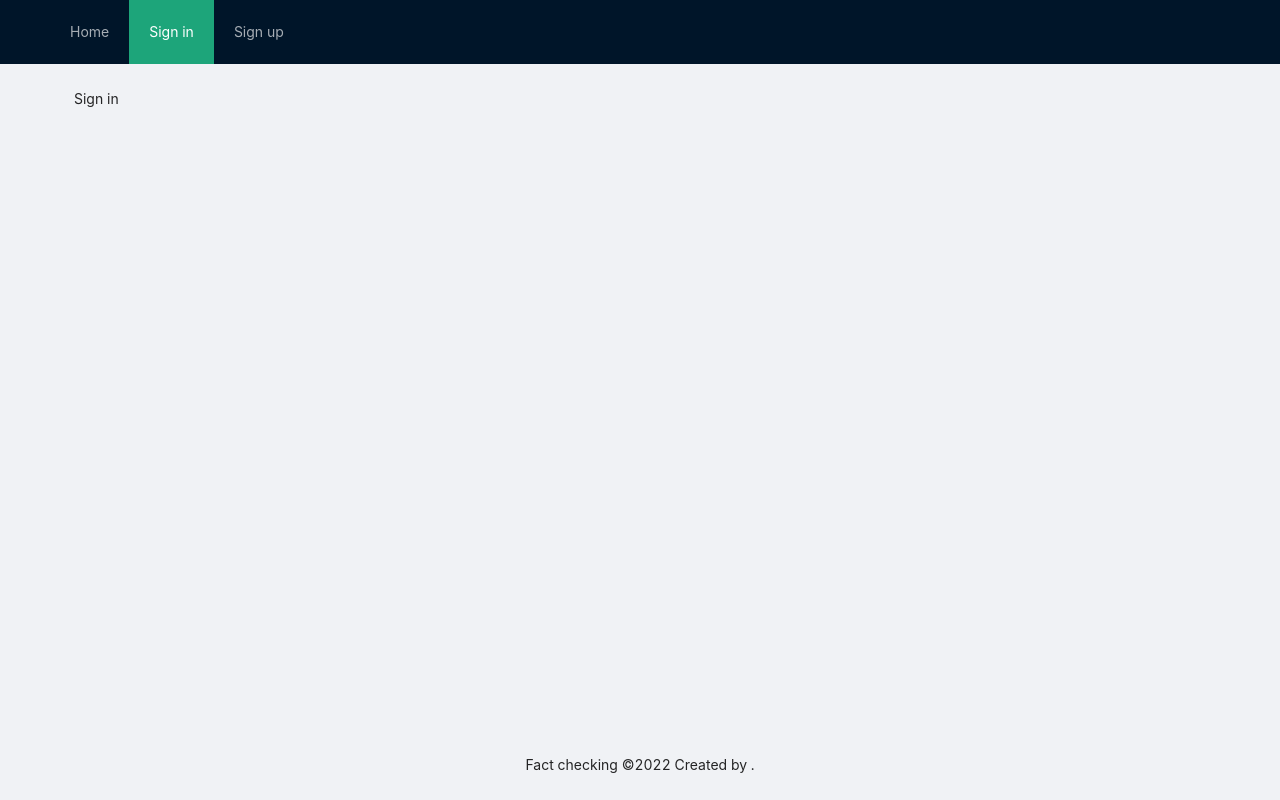
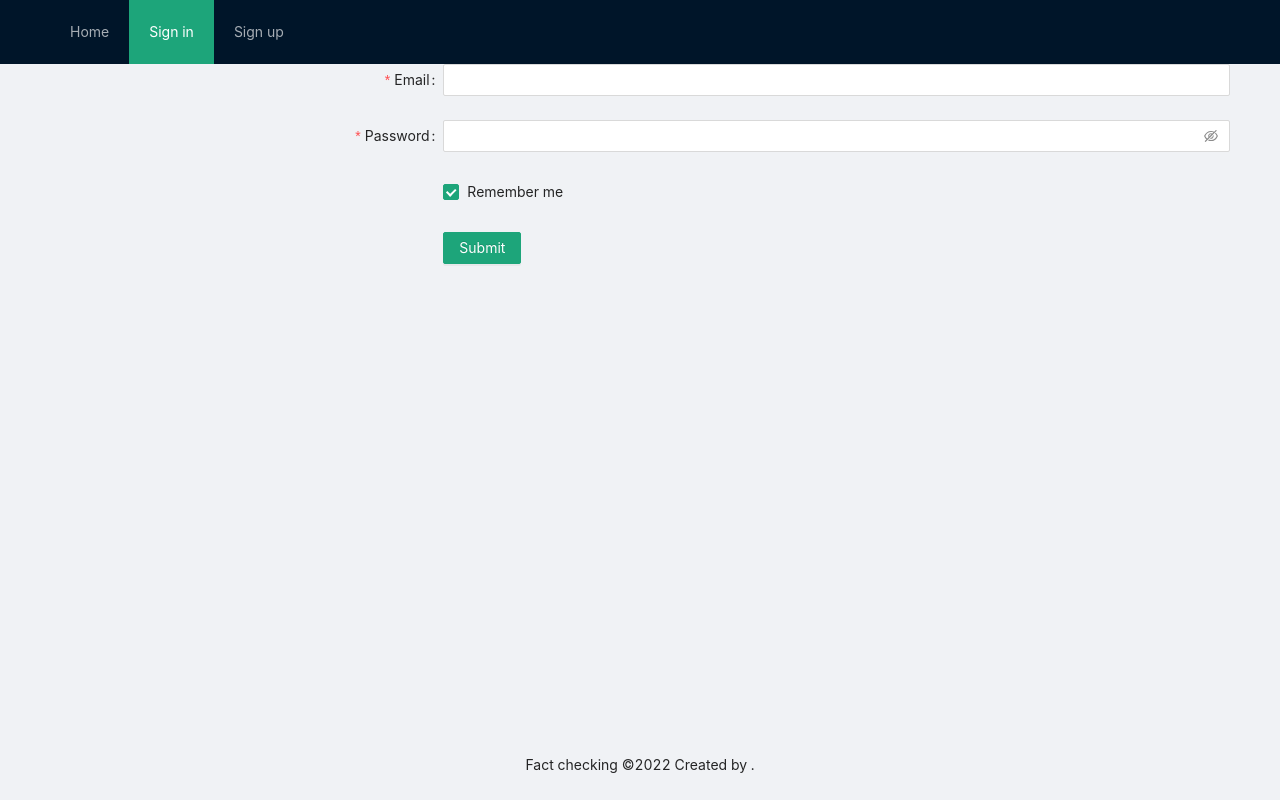
Before and after one commit to aic-factcheck/fact_checking_fe, a React (Create React App) app: page /sign-in in a window 1280 px wide. Built offline with nearby package versions, Linux system fonts and the light colour scheme; no server answers.

Commit message:
implemented sign-in

```diff
--- a/src/App.js
+++ b/src/App.js
@@ -5,6 +5,7 @@ import {
   Routes,
   Route,
 } from 'react-router-dom';
+import { RecoilRoot } from 'recoil';
 
 import './App.less';
 import Home from './layouts/Home';
@@ -12,11 +13,11 @@ import Header from './layouts/Header';
 import Footer from './layouts/Footer';
 import SignIn from './layouts/authentication/sign-in';
 import SignUp from './layouts/authentication/sign-up';
-
 // const { Content } = Layout;
 
 function App() {
   return (
+    <RecoilRoot>
       <BrowserRouter>
         <Layout style={{ minHeight: '100vh' }}>
           <Header />
@@ -28,6 +29,7 @@ function App() {
           <Footer />
         </Layout>
       </BrowserRouter>
+    </RecoilRoot>
   );
 }
 
--- a/src/_actions/user.actions.js
+++ b/src/_actions/user.actions.js
@@ -1,9 +1,10 @@
 import { useSetRecoilState } from 'recoil';
+import { message } from 'antd';
 // import { history } from '_helpers/history';
-import authAtom from 'src/_state/auth';
-import usersAtom from 'src/_state/users';
+import authAtom from '../_state/auth';
+import usersAtom from '../_state/users';
 
-import useFetchWrapper from 'src/_helpers/fetch_wrapper';
+import useFetchWrapper from '../_helpers/fetch_wrapper';
 
 // import  { Redirect } from 'react-router-dom'
 
@@ -18,8 +19,11 @@ export default function useUserActions() {
       .then((user) => {
         const saveUser = {
           data: user.user,
-          token: user.token.accessToken,
+          token: user.token,
+          at: user.token.accessToken,
         };
+
+        console.log(user);
 
         // store user details and jwt token in local storage
         // to keep user logged in between page refreshes
@@ -30,28 +34,11 @@ export default function useUserActions() {
         // const { from } = history.location.state || { from: { pathname: '/' } };
         // history.push('/collections');
         window.location.reload(false);
+      })
+      .catch((error) => {
+        message.error(error);
       });
   }
-
-  // function tokenLogin(ownedMints) {
-  //     return fetchWrapper.post(`${baseUrl}/auth/nftlogin`, { mints: ownedMints })
-  //     .then(user => {
-  //         const saveUser = {
-  //             // data: user.user,
-  //             token: user.token.accessToken,
-  //         }
-  //         console.log(user);
-  //         // store user details and jwt token in local storage t
-  // o keep user logged in between page refreshes
-  //         localStorage.setItem('user', JSON.stringify(saveUser));
-  //         setAuth(saveUser);
-
-  //         // get return url from location state or default to home page
-  //         // const { from } = history.location.state || { from: { pathname: '/' } };
-  //         history.push('/collections');
-  //         window.location.reload(false);
-  //     });
-  // }
 
   function logout() {
     // remove user from local storage, set auth state to null and redirect to login page
@@ -66,7 +53,6 @@ export default function useUserActions() {
 
   return {
     login,
-    // tokenLogin,
     logout,
     getAll,
   };
--- a/src/_helpers/fetch_wrapper.js
+++ b/src/_helpers/fetch_wrapper.js
@@ -1,7 +1,7 @@
 import { useRecoilState } from 'recoil';
 // import { history } from '_helpers/history';
 
-import authAtom from 'src/_state/auth';
+import authAtom from '../_state/auth';
 
 export default function useFetchWrapper() {
   const [auth, setAuth] = useRecoilState(authAtom);
--- a/src/layouts/authentication/sign-in/index.js
+++ b/src/layouts/authentication/sign-in/index.js
@@ -1,14 +1,107 @@
-import React from 'react';
-import { Layout } from 'antd';
+import React, { useEffect } from 'react';
+import { useNavigate } from 'react-router-dom';
+import {
+  Layout, Button, Checkbox, Form, Input,
+} from 'antd';
+
+import { useRecoilValue } from 'recoil';
+
+import authAtom from '../../../_state/auth';
+import useUserActions from '../../../_actions/user.actions';
 
 const { Content } = Layout;
 
 export default function SignIn() {
+  const auth = useRecoilValue(authAtom);
+  const userActions = useUserActions();
+  const navigate = useNavigate();
+
+  useEffect(() => {
+    // redirect to home if already logged in
+    if (auth) {
+      // history.push('/');
+      // window.location.reload(false);
+      navigate('/');
+    }
+  }, []);
+
+  const onFinish = (values) => {
+    userActions.login(values.email, values.password)
+      .catch((error) => {
+        console.error(error);
+        // setErrorMessage(error);
+      });
+  };
+
+  const onFinishFailed = (errorInfo) => {
+    console.log('Failed:', errorInfo);
+  };
+
   return (
     <Content className="site-layout" style={{ padding: '0 50px', marginTop: 64 }}>
-      <div className="site-layout-background" style={{ padding: 24, minHeight: 380 }}>
-        Sign in
-      </div>
+      <Form
+        name="basic"
+        labelCol={{
+          span: 8,
+        }}
+        wrapperCol={{
+          span: 16,
+        }}
+        initialValues={{
+          remember: true,
+        }}
+        onFinish={onFinish}
+        onFinishFailed={onFinishFailed}
+        autoComplete="off"
+      >
+        <Form.Item
+          label="Email"
+          name="email"
+          rules={[
+            {
+              required: true,
+              message: 'Please input your username!',
+            },
+          ]}
+        >
+          <Input />
+        </Form.Item>
+
+        <Form.Item
+          label="Password"
+          name="password"
+          rules={[
+            {
+              required: true,
+              message: 'Please input your password!',
+            },
+          ]}
+        >
+          <Input.Password />
+        </Form.Item>
+
+        <Form.Item
+          name="remember"
+          valuePropName="checked"
+          wrapperCol={{
+            offset: 8,
+            span: 16,
+          }}
+        >
+          <Checkbox>Remember me</Checkbox>
+        </Form.Item>
+
+        <Form.Item
+          wrapperCol={{
+            offset: 8,
+            span: 16,
+          }}
+        >
+          <Button type="primary" htmlType="submit">
+            Submit
+          </Button>
+        </Form.Item>
+      </Form>
     </Content>
   );
 }
```
Also changed, not shown: 2 other files (tests, documents, lock files or other folders). Lines whose indentation alone changed are shown as unchanged.
